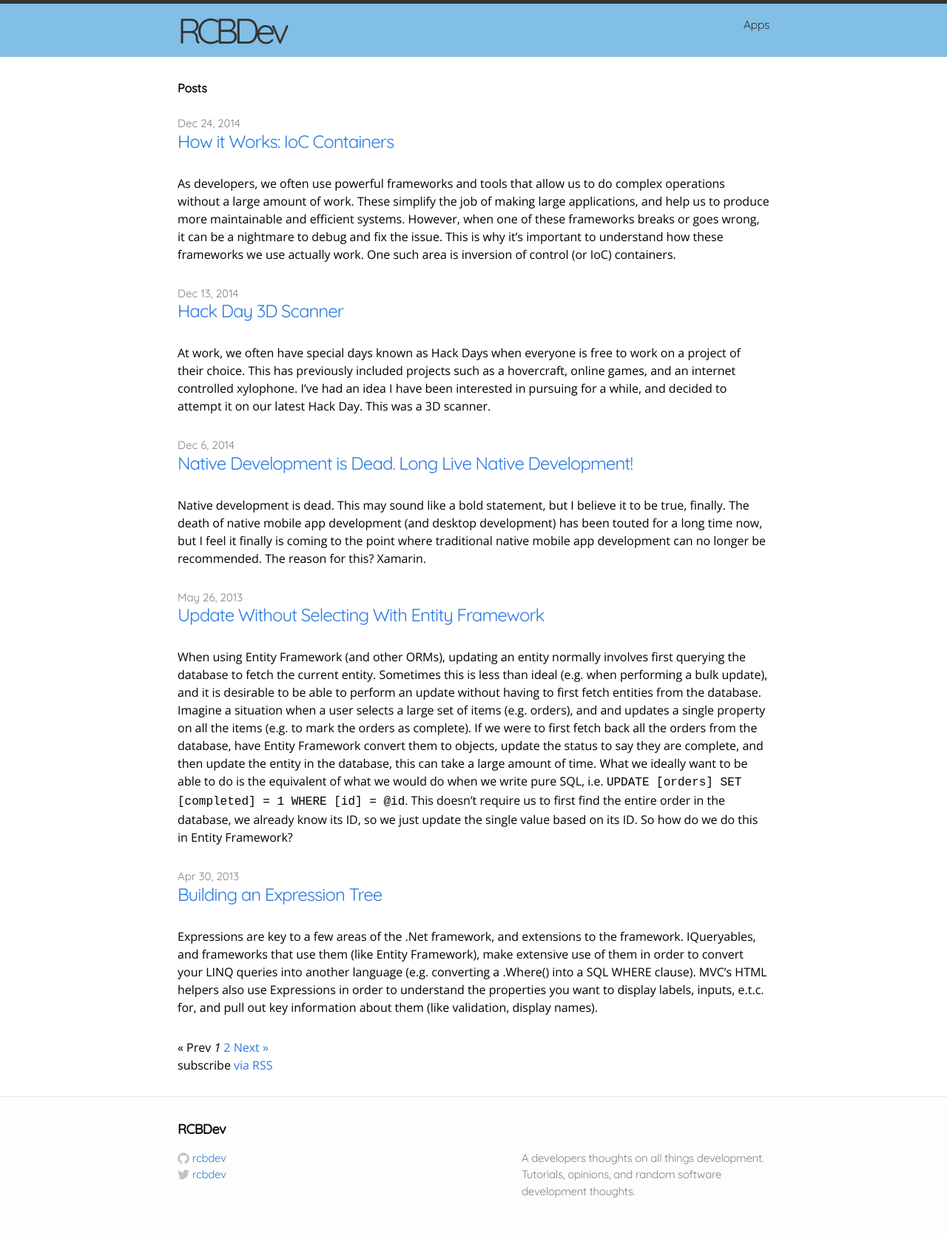
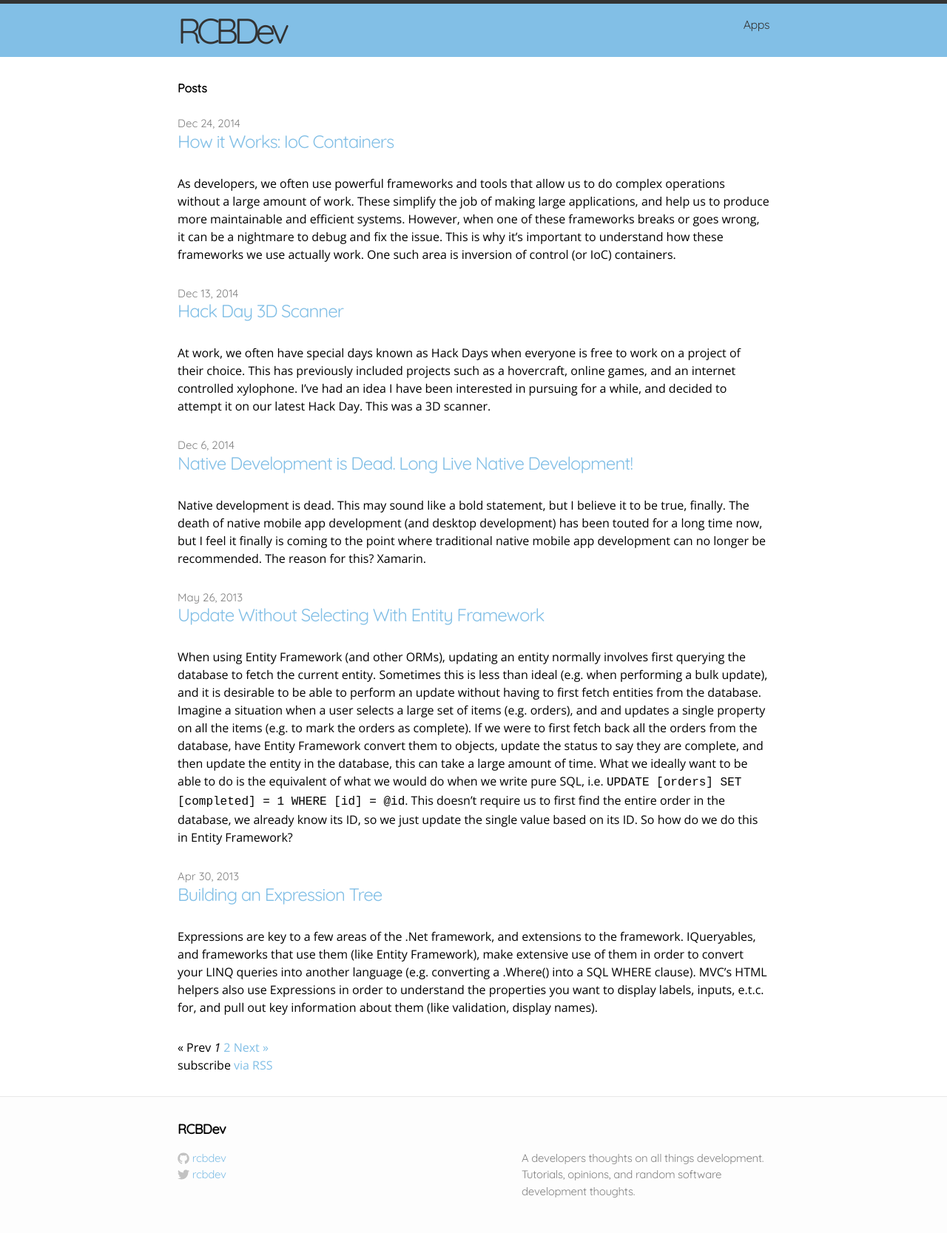
Before and after one commit to rcbdev/blog, a Jekyll site: the page built from index.html, in a window 1280 px wide. Shown: the whole page at 74% size. Built offline with Jekyll 4.4.1, drawn with Linux system fonts in a browser that asks for light colours; the list of posts is cut into pages by our own code.

Commit message:
Changes to link styles

```diff
--- a/css/main.css
+++ b/css/main.css
@@ -18,9 +18,9 @@
 
 h1, h2, h3, h4, h5, h6 { font-size: 100%; font-family: 'Quicksand', Helvetica, Arial, sans-serif; }
 
-a         { color: #2a7ae2; text-decoration: none; }
-a:hover   { color: #000; text-decoration: underline; }
-a:visited { color: #205caa; }
+a         { color: #82bfe6; text-decoration: none; }
+a:hover   { color: #000; }
+a:visited { color: #6899B8; }
 
 /* Utility */
 
```
